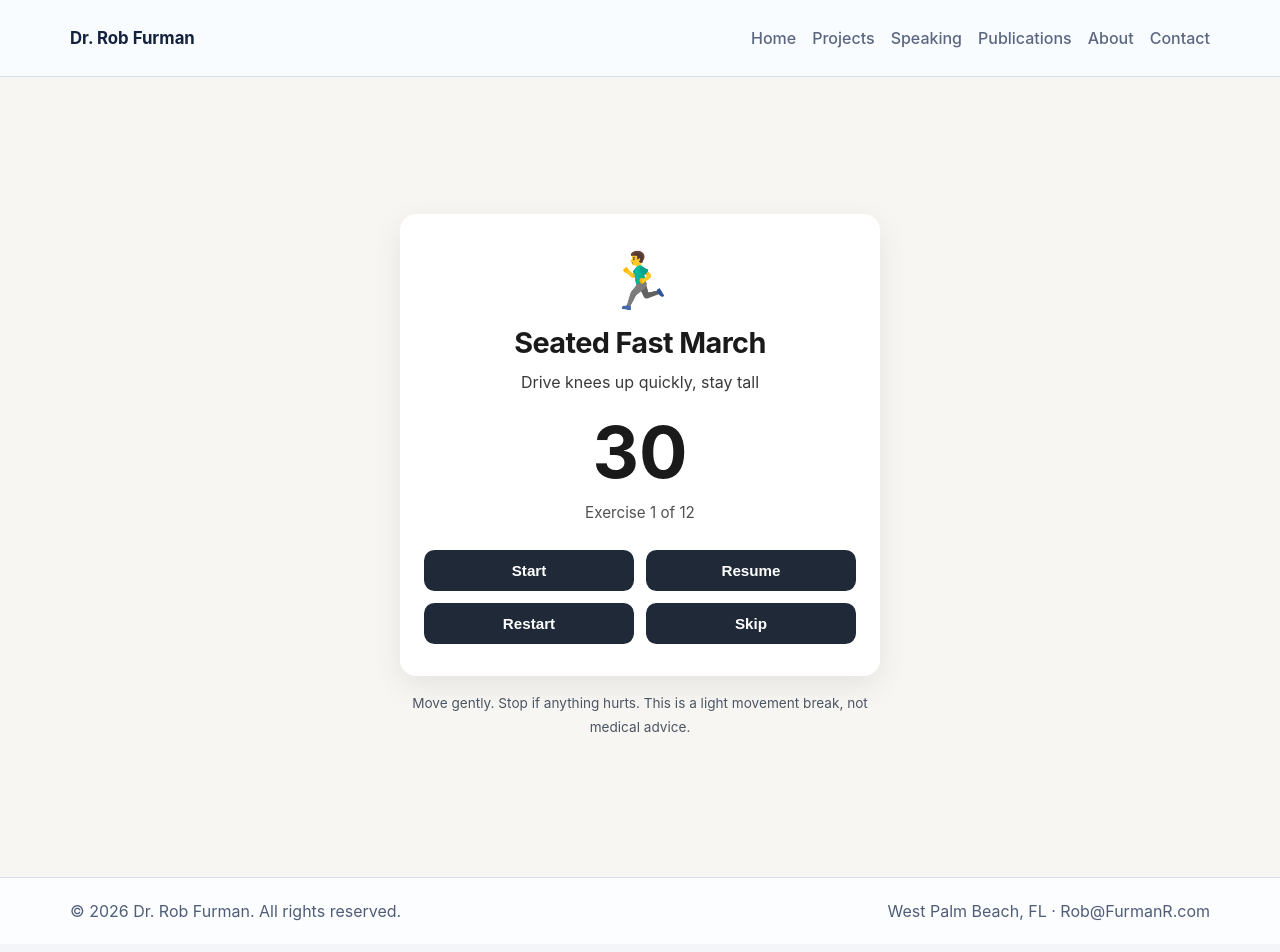
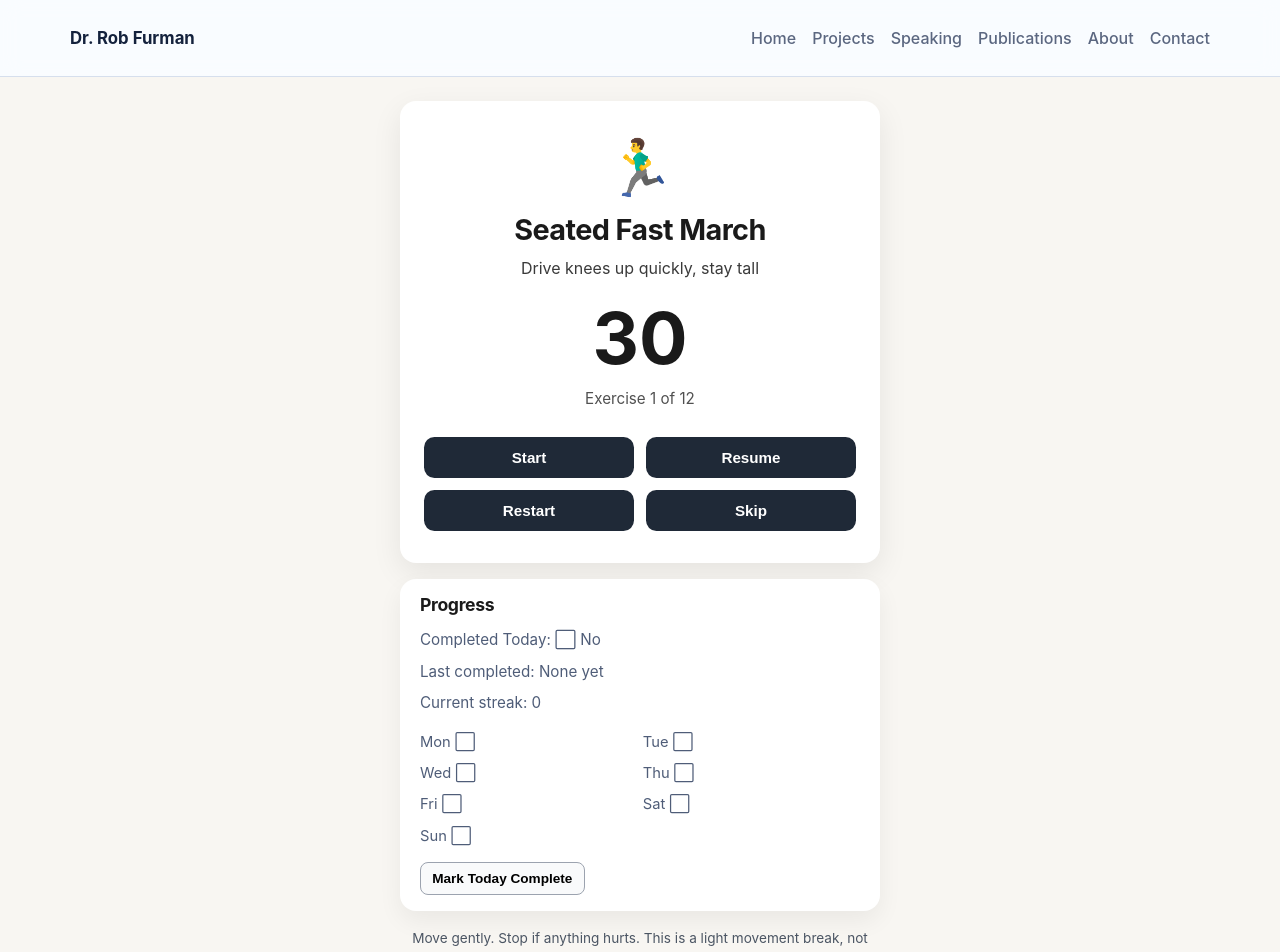
Before and after one commit to DrRobF/rob-furman-portfolio, a Next.js app: page /fitness in a window 1280 px wide. Shown: the top 952 px of the page. Built offline with nearby package versions, Linux system fonts and the light colour scheme.

Commit message:
Enhance fitness workout flow with recovery breaks and progress tracking

```diff
--- a/app/fitness/page.js
+++ b/app/fitness/page.js
@@ -3,28 +3,114 @@
 import { useEffect, useMemo, useState } from "react";
 
 const EXERCISE_DURATION = 30;
+const HISTORY_KEY = "fitnessWorkoutHistory";
 
 const exercises = [
-  { name: "Seated Fast March", cue: "Drive knees up quickly, stay tall", icon: "🏃‍♂️" },
-  { name: "Wall Push-Ups", cue: "Chest to wall, push strong", icon: "🧱" },
-  { name: "Seated Windmills", cue: "Reach across body, twist gently", icon: "🌪️" },
-  { name: "Chair Tricep Presses", cue: "Hands on chair, press up slightly", icon: "💪" },
-  { name: "Seated Torso Twists", cue: "Rotate side to side with control", icon: "🔄" },
-  { name: "Wall Angels", cue: "Slide arms up/down against wall", icon: "🙆‍♂️" },
-  { name: "Chair Sit-to-Stands", cue: "Stand up, sit down with control", icon: "⬆️" },
-  { name: "Seated Punches", cue: "Fast punches, engage core", icon: "🥊" },
-  { name: "Seated Knee Lifts", cue: "Lift knees toward chest", icon: "🦵" },
-  { name: "Shoulder Blade Squeezes", cue: "Pull shoulders back tight", icon: "🧍‍♂️" },
-  { name: "Calf Raises + Arm Raises", cue: "Raise heels + arms together", icon: "⚖️" },
-  { name: "Deep Breathing Reset", cue: "Slow inhale, slow exhale", icon: "🫁" }
+  { name: "Seated Fast March", cue: "Drive knees up quickly, stay tall", icon: "🏃‍♂️", type: "work" },
+  { name: "Wall Push-Ups", cue: "Chest to wall, push strong", icon: "🧱", type: "work" },
+  { name: "Seated Windmills", cue: "Reach across body, twist gently", icon: "🌪️", type: "work" },
+  { name: "Chair Tricep Presses", cue: "Hands on chair, press up slightly", icon: "💪", type: "work" },
+  { name: "Break", cue: "Breathe. Relax shoulders. Reset.", icon: "🧘‍♂️", type: "rest" },
+  { name: "Seated Torso Twists", cue: "Rotate side to side with control", icon: "🔄", type: "work" },
+  {
+    name: "Wall Angels",
+    cue: "Stand with your back to the wall. Slide arms up and down like a snow angel.",
+    icon: "🙆‍♂️",
+    type: "work"
+  },
+  { name: "Chair Sit-to-Stands", cue: "Stand up, sit down with control", icon: "⬆️", type: "work" },
+  { name: "Seated Punches", cue: "Fast punches, engage core", icon: "🥊", type: "work" },
+  { name: "Break", cue: "Deep breath in... slow out.", icon: "🌬️", type: "rest" },
+  { name: "Seated Knee Lifts", cue: "Lift knees toward chest", icon: "🦵", type: "work" },
+  { name: "Shoulder Blade Squeezes", cue: "Pull shoulders back tight", icon: "🧍‍♂️", type: "work" },
+  { name: "Calf Raises + Arm Raises", cue: "Raise heels + arms together", icon: "⚖️", type: "work" },
+  { name: "Deep Breathing Reset", cue: "Slow inhale, slow exhale", icon: "🫁", type: "work" }
 ];
 
+const workExercises = exercises.filter((exercise) => exercise.type === "work");
+
+function getTodayString() {
+  return new Date().toISOString().slice(0, 10);
+}
+
+function parseHistory() {
+  if (typeof window === "undefined") return {};
+
+  try {
+    const raw = window.localStorage.getItem(HISTORY_KEY);
+    if (!raw) return {};
+    const parsed = JSON.parse(raw);
+    return parsed && typeof parsed === "object" ? parsed : {};
+  } catch {
+    return {};
+  }
+}
+
+function saveHistory(history) {
+  if (typeof window === "undefined") return;
+  window.localStorage.setItem(HISTORY_KEY, JSON.stringify(history));
+}
+
+function markDateComplete(history, dateString) {
+  if (history[dateString]) return history;
+  return { ...history, [dateString]: true };
+}
+
+function formatLocalDate(date) {
+  const year = date.getFullYear();
+  const month = `${date.getMonth() + 1}`.padStart(2, "0");
+  const day = `${date.getDate()}`.padStart(2, "0");
+  return `${year}-${month}-${day}`;
+}
+
+function getWeekDates() {
+  const today = new Date();
+  const dayOfWeek = today.getDay();
+  const mondayOffset = dayOfWeek === 0 ? -6 : 1 - dayOfWeek;
+  const monday = new Date(today);
+  monday.setDate(today.getDate() + mondayOffset);
+
+  return Array.from({ length: 7 }, (_, index) => {
+    const date = new Date(monday);
+    date.setDate(monday.getDate() + index);
+    return date;
+  });
+}
+
+function calculateStreak(history) {
+  const today = new Date();
+  let pointer = new Date(today);
+  const todayKey = formatLocalDate(today);
+
+  if (!history[todayKey]) {
+    pointer.setDate(pointer.getDate() - 1);
+  }
+
+  let streak = 0;
+  while (history[formatLocalDate(pointer)]) {
+    streak += 1;
+    pointer.setDate(pointer.getDate() - 1);
+  }
+
+  return streak;
+}
+
 function playBeep() {
-  const ctx = new (window.AudioContext || window.webkitAudioContext)();
+  if (typeof window === "undefined") return;
+  const AudioContext = window.AudioContext || window.webkitAudioContext;
+  if (!AudioContext) return;
+
+  const ctx = new AudioContext();
   const oscillator = ctx.createOscillator();
+  const gain = ctx.createGain();
+
   oscillator.type = "sine";
   oscillator.frequency.setValueAtTime(800, ctx.currentTime);
-  oscillator.connect(ctx.destination);
+  gain.gain.setValueAtTime(0.2, ctx.currentTime);
+
+  oscillator.connect(gain);
+  gain.connect(ctx.destination);
+
   oscillator.start();
   oscillator.stop(ctx.currentTime + 0.2);
 }
@@ -34,12 +120,29 @@ export default function FitnessPage() {
   const [timeLeft, setTimeLeft] = useState(EXERCISE_DURATION);
   const [isRunning, setIsRunning] = useState(false);
   const [isComplete, setIsComplete] = useState(false);
+  const [history, setHistory] = useState({});
 
   const currentExercise = exercises[currentIndex];
-  const progressText = useMemo(
-    () => `Exercise ${Math.min(currentIndex + 1, exercises.length)} of ${exercises.length}`,
+  const isRestScreen = currentExercise.type === "rest";
+  const workExerciseIndex = useMemo(
+    () => exercises.slice(0, currentIndex + 1).filter((exercise) => exercise.type === "work").length,
     [currentIndex]
   );
+
+  const progressText = isRestScreen ? "Recovery Break" : `Exercise ${workExerciseIndex} of ${workExercises.length}`;
+
+  useEffect(() => {
+    setHistory(parseHistory());
+  }, []);
+
+  const markTodayComplete = () => {
+    const today = getTodayString();
+    setHistory((prev) => {
+      const updated = markDateComplete(prev, today);
+      saveHistory(updated);
+      return updated;
+    });
+  };
 
   useEffect(() => {
     if (!isRunning || isComplete) {
@@ -54,6 +157,7 @@ export default function FitnessPage() {
             if (index >= exercises.length - 1) {
               setIsComplete(true);
               setIsRunning(false);
+              markTodayComplete();
               return index;
             }
             return index + 1;
@@ -100,26 +204,40 @@ export default function FitnessPage() {
       if (index >= exercises.length - 1) {
         setIsComplete(true);
         setIsRunning(false);
+        markTodayComplete();
         return index;
       }
       return index + 1;
     });
   };
 
+  const completedToday = Boolean(history[getTodayString()]);
+  const completedDates = Object.keys(history).filter((date) => history[date]).sort();
+  const lastCompletedDate = completedDates.length ? completedDates[completedDates.length - 1] : "None yet";
+  const currentStreak = calculateStreak(history);
+  const weekDates = getWeekDates();
+  const dayLabels = ["Mon", "Tue", "Wed", "Thu", "Fri", "Sat", "Sun"];
+
   return (
     <main style={styles.page}>
-      <section style={styles.card}>
+      <section style={{ ...styles.card, ...(isRestScreen && !isComplete ? styles.restCard : {}) }}>
         {isComplete ? (
           <>
             <div style={styles.icon}>✅</div>
             <h1 style={styles.title}>Workout Complete</h1>
-            <p style={styles.cue}>Great job completing your 6-minute chair workout.</p>
+            <p style={styles.cue}>Great job completing your 7-minute chair workout.</p>
           </>
         ) : (
           <>
             <div style={styles.icon}>{currentExercise.icon}</div>
-            <h1 style={styles.title}>{currentExercise.name}</h1>
+            <h1 style={styles.title}>{isRestScreen ? "Recovery Break" : currentExercise.name}</h1>
             <p style={styles.cue}>{currentExercise.cue}</p>
+            {currentExercise.name === "Wall Angels" && (
+              <p style={styles.helperText}>
+                Wall Angels: stand with your back against a wall, arms bent like goalposts, then slowly slide your
+                arms up and down. Keep it gentle.
+              </p>
+            )}
             <div style={styles.timer}>{timeLeft}</div>
             <p style={styles.progress}>{progressText}</p>
           </>
@@ -139,6 +257,29 @@ export default function FitnessPage() {
             Skip
           </button>
         </div>
+      </section>
+
+      <section style={styles.progressCard}>
+        <h2 style={styles.progressTitle}>Progress</h2>
+        <p style={styles.progressLine}>Completed Today: {completedToday ? "✅ Yes" : "⬜ No"}</p>
+        <p style={styles.progressLine}>Last completed: {lastCompletedDate}</p>
+        <p style={styles.progressLine}>Current streak: {currentStreak}</p>
+
+        <div style={styles.weekGrid}>
+          {weekDates.map((date, index) => {
+            const key = formatLocalDate(date);
+            const checked = Boolean(history[key]);
+            return (
+              <p style={styles.weekDay} key={key}>
+                {dayLabels[index]} {checked ? "✅" : "⬜"}
+              </p>
+            );
+          })}
+        </div>
+
+        <button type="button" style={styles.markButton} onClick={markTodayComplete}>
+          Mark Today Complete
+        </button>
       </section>
 
       <p style={styles.safety}>
@@ -168,6 +309,9 @@ const styles = {
     padding: "2rem 1.5rem",
     textAlign: "center"
   },
+  restCard: {
+    background: "#EEF6F4"
+  },
   icon: {
     fontSize: "3.5rem",
     marginBottom: "0.75rem"
@@ -180,6 +324,14 @@ const styles = {
     margin: "0 0 1.25rem",
     fontSize: "1rem",
     color: "#3A3A3A"
+  },
+  helperText: {
+    margin: "-0.5rem 0 1rem",
+    fontSize: "0.9rem",
+    color: "#374151",
+    background: "#F3F4F6",
+    borderRadius: "0.5rem",
+    padding: "0.6rem"
   },
   timer: {
     fontSize: "4.5rem",
@@ -207,6 +359,42 @@ const styles = {
     color: "#fff",
     cursor: "pointer"
   },
+  progressCard: {
+    marginTop: "1rem",
+    width: "100%",
+    maxWidth: "30rem",
+    background: "#FFFFFF",
+    borderRadius: "1rem",
+    boxShadow: "0 10px 25px rgba(0, 0, 0, 0.06)",
+    padding: "1rem 1.25rem"
+  },
+  progressTitle: {
+    fontSize: "1.1rem",
+    marginBottom: "0.75rem"
+  },
+  progressLine: {
+    margin: "0.3rem 0",
+    fontSize: "0.95rem"
+  },
+  weekGrid: {
+    display: "grid",
+    gridTemplateColumns: "repeat(2, minmax(0, 1fr))",
+    gap: "0.35rem",
+    margin: "0.8rem 0"
+  },
+  weekDay: {
+    margin: 0,
+    fontSize: "0.92rem"
+  },
+  markButton: {
+    border: "1px solid #9ca3af",
+    borderRadius: "0.5rem",
+    padding: "0.5rem 0.7rem",
+    background: "#f9fafb",
+    cursor: "pointer",
+    fontSize: "0.85rem",
+    fontWeight: 600
+  },
   safety: {
     marginTop: "1rem",
     maxWidth: "30rem",
```
